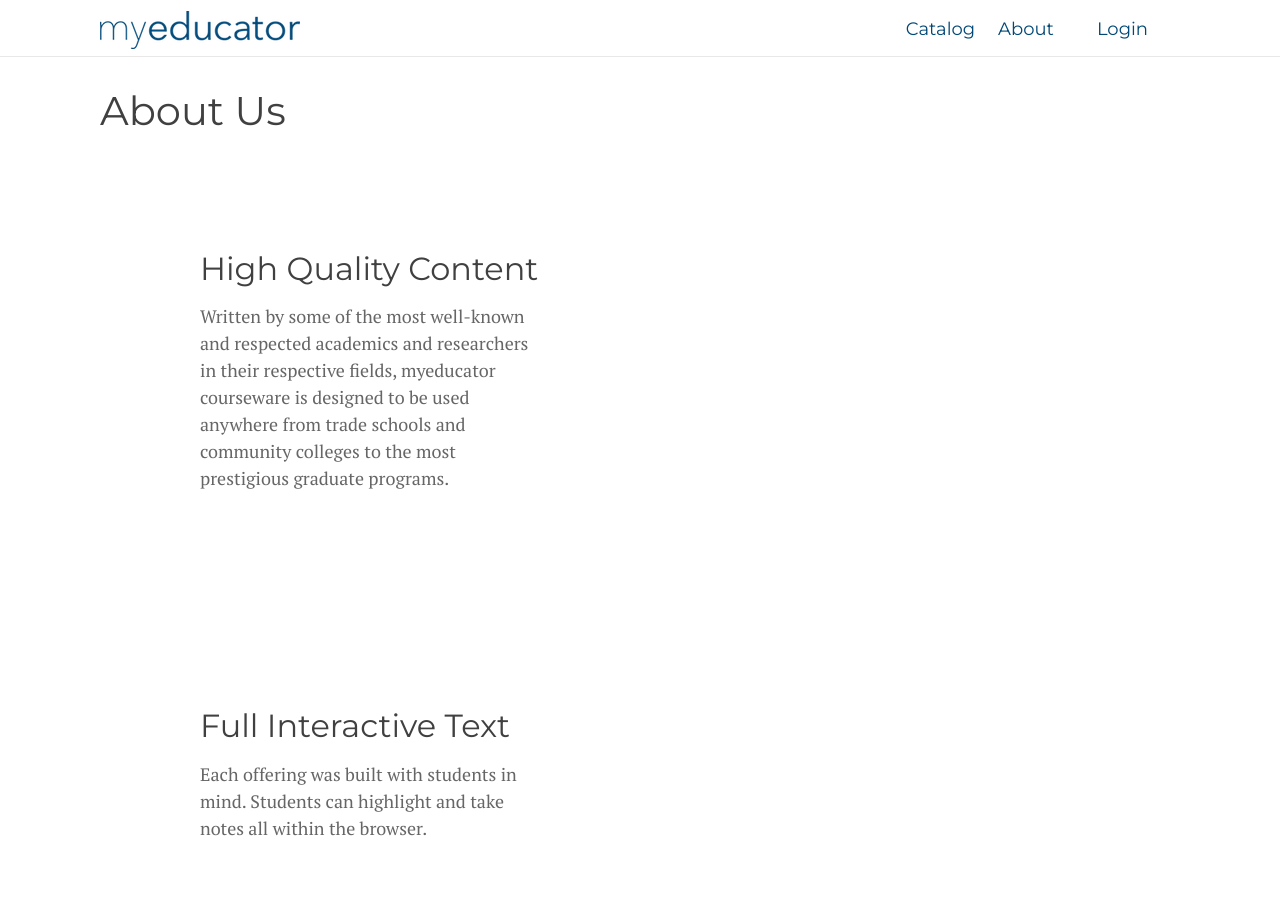
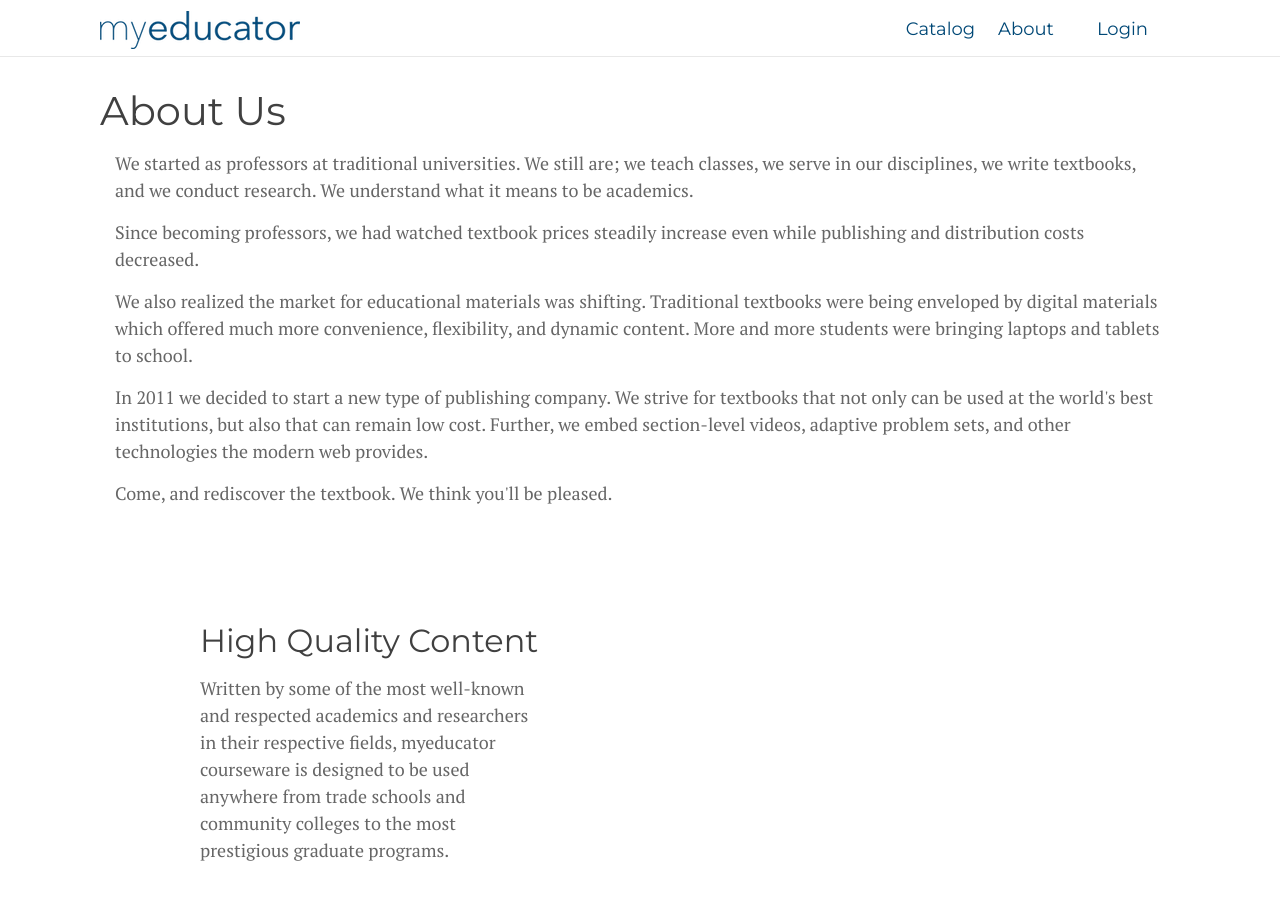
Before and after one commit to bradgessell/myeducator, a Jekyll site: the page built from about.html, in a window 1280 px wide and 900 px high. Built offline with Jekyll 4.4.1, drawn with Linux system fonts in a browser that asks for light colours; nearby versions of some CDN libraries.

Commit message:
updated about page

```diff
--- a/about.html
+++ b/about.html
@@ -5,6 +5,14 @@ permalink: /about/
 ---
 <h1>About Us</h1>
 <div class="container">
+    <!-- <div class="text-center" style="border: 1px solid #f2f2f2; border-radius: 5px; display: inline-block;">
+        <iframe src="https://player.vimeo.com/video/98284175" width="640" height="360" frameborder="0" webkitallowfullscreen mozallowfullscreen allowfullscreen></iframe>
+    </div> -->
+    <p>We started as professors at traditional universities. We still are; we teach classes, we serve in our disciplines, we write textbooks, and we conduct research. We understand what it means to be academics.</p>
+    <p>Since becoming professors, we had watched textbook prices steadily increase even while publishing and distribution costs decreased.</p>
+    <p>We also realized the market for educational materials was shifting. Traditional textbooks were being enveloped by digital materials which offered much more convenience, flexibility, and dynamic content. More and more students were bringing laptops and tablets to school.</p>
+    <p>In 2011 we decided to start a new type of publishing company. We strive for textbooks that not only can be used at the world's best institutions, but also that can remain low cost. Further, we embed section-level videos, adaptive problem sets, and other technologies the modern web provides.</p>
+    <p>Come, and rediscover the textbook. We think you'll be pleased.</p>
     <div class="row">
         <div class="col-lg" style="padding: 100px;">
             <h2>High Quality Content</h2>
```
